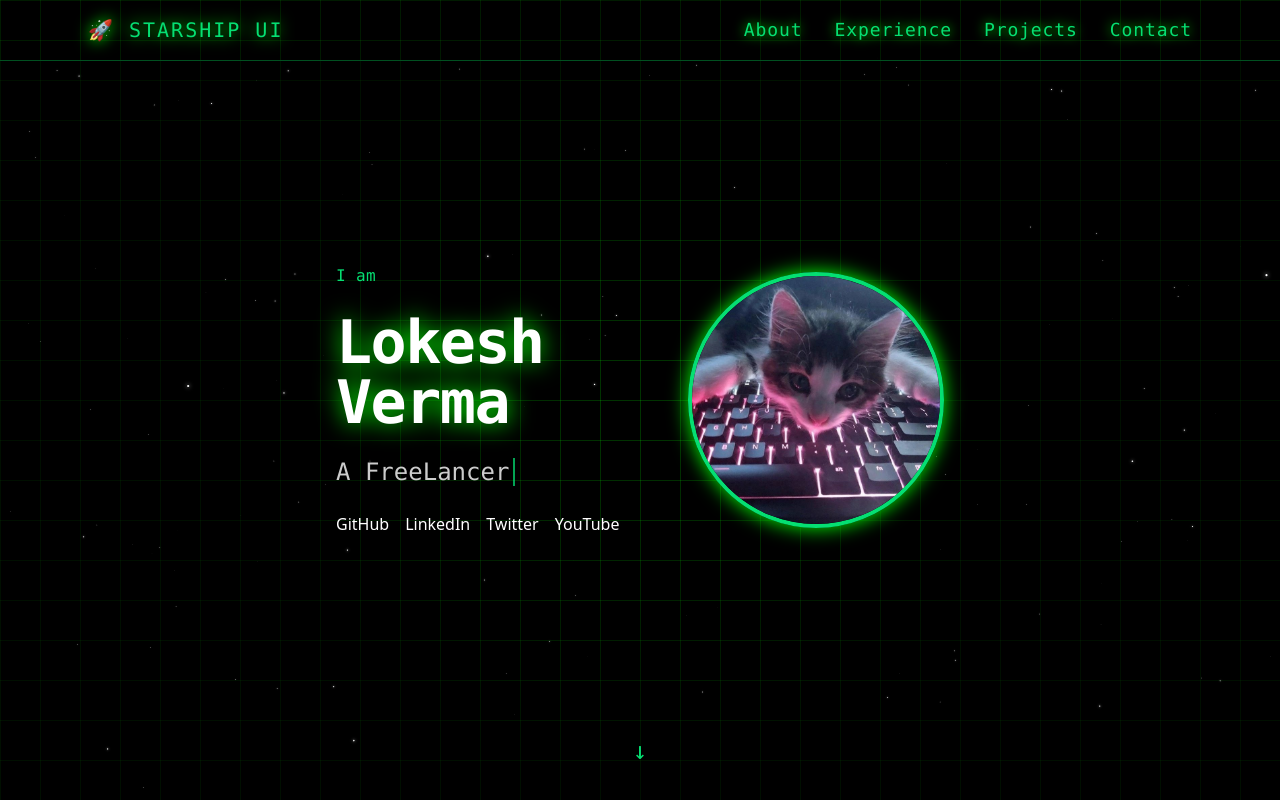
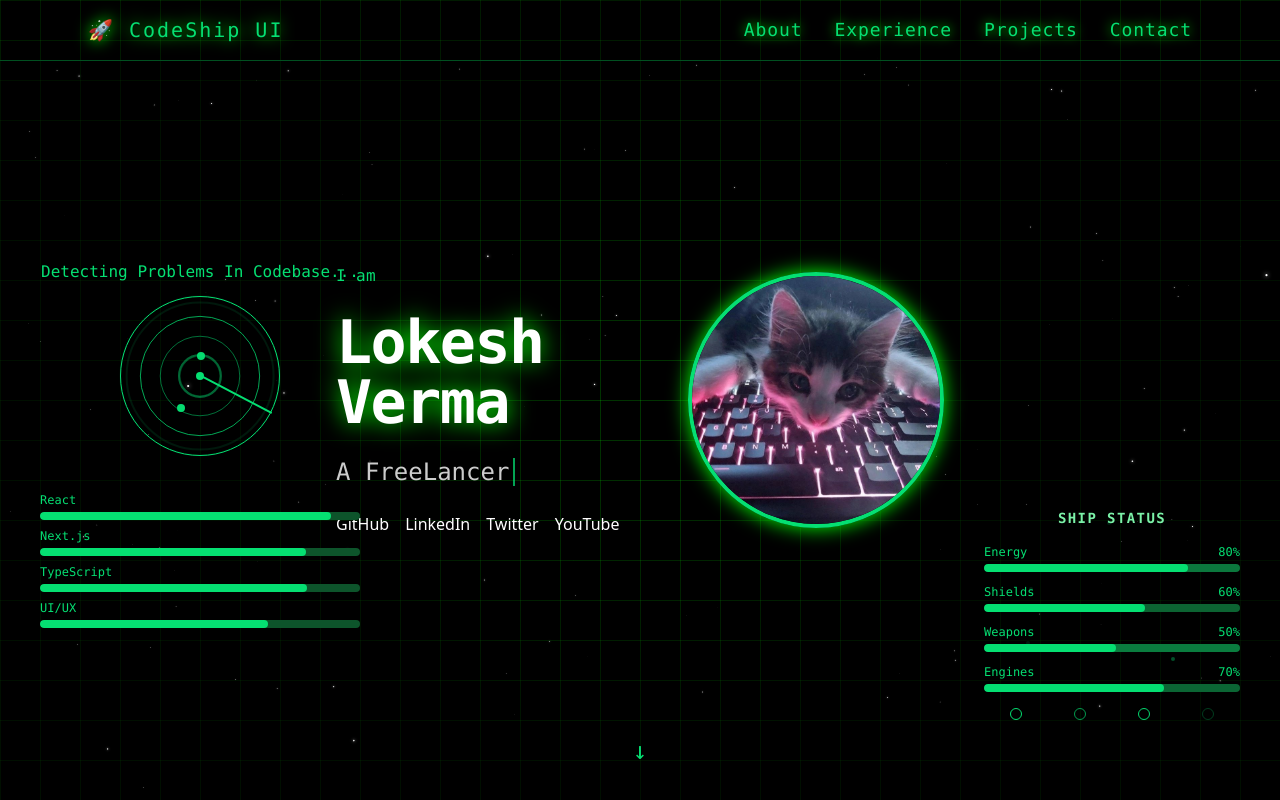
Before and after one commit to LokeshVerma54001/portfolio, a Next.js app: page / in a window 1280 px wide. Built offline with nearby package versions, Linux system fonts and the light colour scheme.

Commit message:
Hud UI Added

```diff
--- a/src/app/components/Header.tsx
+++ b/src/app/components/Header.tsx
@@ -14,7 +14,7 @@ export default function Header() {
           animate={{ opacity: 1 }}
           transition={{ duration: 1 }}
         >
-          🚀 STARSHIP UI
+          🚀 CodeShip UI
         </motion.h1>
 
         {/* Menu Items */}
--- /dev/null
+++ b/src/app/components/SpaceshipHUD.tsx
@@ -0,0 +1,120 @@
+"use client";
+import { motion, useAnimation } from "framer-motion";
+import { useEffect } from "react";
+
+export default function SpaceshipHUD() {
+  const indicators = [
+    { name: "React", level: 90 },
+    { name: "Next.js", level: 85 },
+    { name: "TypeScript", level: 80 },
+    { name: "UI/UX", level: 70 },
+  ];
+
+  // Oscillating skill bars
+  const barAnimations = indicators.map(() => useAnimation());
+  useEffect(() => {
+    barAnimations.forEach((controls, idx) => {
+      const base = indicators[idx].level;
+      const range = 10;
+      const animateBar = () => {
+        controls.start({
+          width: `${base + (Math.random() * range - range / 2)}%`,
+          transition: { duration: 1, ease: "easeInOut" },
+        }).then(animateBar);
+      };
+      animateBar();
+    });
+  }, [barAnimations, indicators]);
+
+  return (
+    <div className=" fixed xl:flex flex-col top-65 left-10 z-50 pointer-events-none w-80 space-y-3 text-green-400 font-mono hidden">
+      {/* Heading */}
+        <h1 className=" text-center">Detecting Problems In Codebase...</h1>
+      {/* Radar */}
+      <div className="relative w-40 h-40 mx-auto">
+        {[0.25, 0.5, 0.75, 1].map((scale, i) => (
+          <div
+            key={i}
+            className="absolute inset-0 border border-green-400 rounded-full"
+            style={{ transform: `scale(${scale})` }}
+          />
+        ))}
+
+        {/* Radar Sweep Line */}
+        <motion.div
+          className="absolute w-[2px] h-20 bg-green-400 top-1/2 left-1/2 origin-top rounded"
+          style={{ transform: "translate(-50%, -100%)" }}
+          animate={{ rotate: 360 }}
+          transition={{ repeat: Infinity, duration: 3, ease: "linear" }}
+        />
+
+        {/* Center Dot */}
+        <div className="absolute w-2 h-2 bg-green-400 rounded-full top-1/2 left-1/2 -translate-x-1/2 -translate-y-1/2" />
+
+        {/* Radar pulse rings (enhanced) */}
+        {[0, 1, 2].map((i) => (
+          <motion.div
+            key={i}
+            className="absolute border-2 border-green-400 rounded-full top-1/2 left-1/2"
+            style={{ width: "0px", height: "0px", transform: "translate(-50%, -50%)" }}
+            animate={{
+              width: ["0px", "180px"],   // increased max size
+              height: ["0px", "180px"],
+              opacity: [0.6, 0],         // increased start opacity
+            }}
+            transition={{
+              repeat: Infinity,
+              duration: 3 + i,
+              delay: i * 0.5,
+              ease: "linear",
+            }}
+          />
+        ))}
+
+        {/* Random radar blips */}
+        {Array.from({ length: 2 }).map((_, idx) => (
+          <motion.div
+            key={idx}
+            className="absolute w-2 h-2 bg-green-400 rounded-full"
+            initial={{ opacity: 0 }}
+            animate={{
+              opacity: [0, 1, 0],
+              top: [`${30 + Math.random() * 40}%`],
+              left: [`${30 + Math.random() * 40}%`],
+            }}
+            transition={{ repeat: Infinity, duration: 2 + Math.random() * 2, delay: Math.random() * 2 }}
+          />
+        ))}
+      </div>
+
+      {/* Blinking Indicators */}
+      <div className="flex justify-around">
+        {indicators.map((ind, idx) => (
+          <motion.div
+            key={idx}
+            className="w-3 h-3 rounded-full"
+            animate={{ opacity: [0.2, 1, 0.2] }}
+            transition={{ repeat: Infinity, duration: 1 + idx * 0.3 }}
+          />
+        ))}
+      </div>
+
+      {/* Oscillating Skill Bars */}
+      <div className="space-y-2">
+        {indicators.map((ind, idx) => (
+          <div key={idx}>
+            <div className="flex justify-between text-xs mb-1">
+              <span>{ind.name}</span>
+            </div>
+            <div className="w-full h-2 bg-green-900 rounded-full overflow-hidden relative">
+              <motion.div
+                className="h-2 bg-green-400 rounded-full absolute top-0 left-0"
+                animate={barAnimations[idx]}
+              />
+            </div>
+          </div>
+        ))}
+      </div>
+    </div>
+  );
+}
--- /dev/null
+++ b/src/app/components/StatusHUD.tsx
@@ -0,0 +1,94 @@
+"use client";
+import { motion, useAnimation } from "framer-motion";
+import { useEffect } from "react";
+
+export default function StatusHUD() {
+  const stats = [
+    { name: "Energy", level: 80 },
+    { name: "Shields", level: 60 },
+    { name: "Weapons", level: 50 },
+    { name: "Engines", level: 70 },
+  ];
+
+  const barAnimations = stats.map(() => useAnimation());
+
+  // Animate bars to fluctuate slightly
+  useEffect(() => {
+    barAnimations.forEach((controls, idx) => {
+      const base = stats[idx].level;
+      const range = 15;
+      const animateBar = () => {
+        controls.start({
+          width: `${base + (Math.random() * range - range / 2)}%`,
+          transition: { duration: 1, ease: "easeInOut" },
+        }).then(animateBar);
+      };
+      animateBar();
+    });
+  }, [barAnimations, stats]);
+
+  return (
+    <div className="fixed bottom-16 right-10 z-50 pointer-events-none w-64 space-y-4 text-green-400 font-mono">
+      <h2 className="text-sm font-bold text-green-300 tracking-widest text-center">SHIP STATUS</h2>
+
+      {/* Bars */}
+      <div className="space-y-3">
+        {stats.map((stat, idx) => (
+          <div key={idx}>
+            <div className="flex justify-between text-xs mb-1">
+              <span>{stat.name}</span>
+              <span>{Math.floor(stat.level)}%</span>
+            </div>
+            <div className="w-full h-2 bg-green-900 rounded-full overflow-hidden relative">
+              <motion.div
+                className="h-2 bg-green-400 rounded-full absolute top-0 left-0"
+                animate={barAnimations[idx]}
+              />
+              {/* Glow overlay */}
+              <motion.div
+                className="h-2 absolute top-0 left-0 w-full bg-green-400 opacity-20 rounded-full"
+                animate={{ opacity: [0.1, 0.3, 0.1] }}
+                transition={{ repeat: Infinity, duration: 1.2 + idx * 0.2 }}
+              />
+            </div>
+          </div>
+        ))}
+      </div>
+
+      {/* Blinking system indicators */}
+      <div className="flex justify-around mt-4">
+        {["CPU", "O2", "Nav", "Comms"].map((sys, idx) => (
+          <motion.div
+            key={idx}
+            className="w-3 h-3 rounded-full border border-green-400"
+            animate={{ opacity: [0.2, 1, 0.2] }}
+            transition={{ repeat: Infinity, duration: 1 + idx * 0.3 }}
+          />
+        ))}
+      </div>
+
+      {/* Floating particle effects */}
+      {Array.from({ length: 5 }).map((_, idx) => (
+        <motion.div
+          key={idx}
+          className="absolute w-1 h-1 bg-green-400 rounded-full"
+          initial={{
+            top: `${Math.random() * 80}%`,
+            left: `${Math.random() * 80}%`,
+          }}
+          animate={{
+            top: [`${Math.random() * 80}%`, `${Math.random() * 80}%`],
+            left: [`${Math.random() * 80}%`, `${Math.random() * 80}%`],
+            opacity: [0.1, 0.4, 0.1],
+          }}
+          transition={{
+            duration: Math.random() * 4 + 2,
+            repeat: Infinity,
+            repeatType: "mirror",
+            ease: "linear",
+          }}
+        />
+      ))}
+    </div>
+  );
+}
--- a/src/app/page.tsx
+++ b/src/app/page.tsx
@@ -1,11 +1,15 @@
 import Header from "./components/Header";
 import Hero from "./components/Hero";
+import SpaceshipHUD from "./components/SpaceshipHUD";
+import StatusHUD from "./components/StatusHUD";
 
 export default function Home() {
   return (
     <div className="relative z-10 h-screen w-screen text-white">
       <Header />
       <Hero />
+      <SpaceshipHUD />
+      <StatusHUD />
     </div>
   );
 }
```
